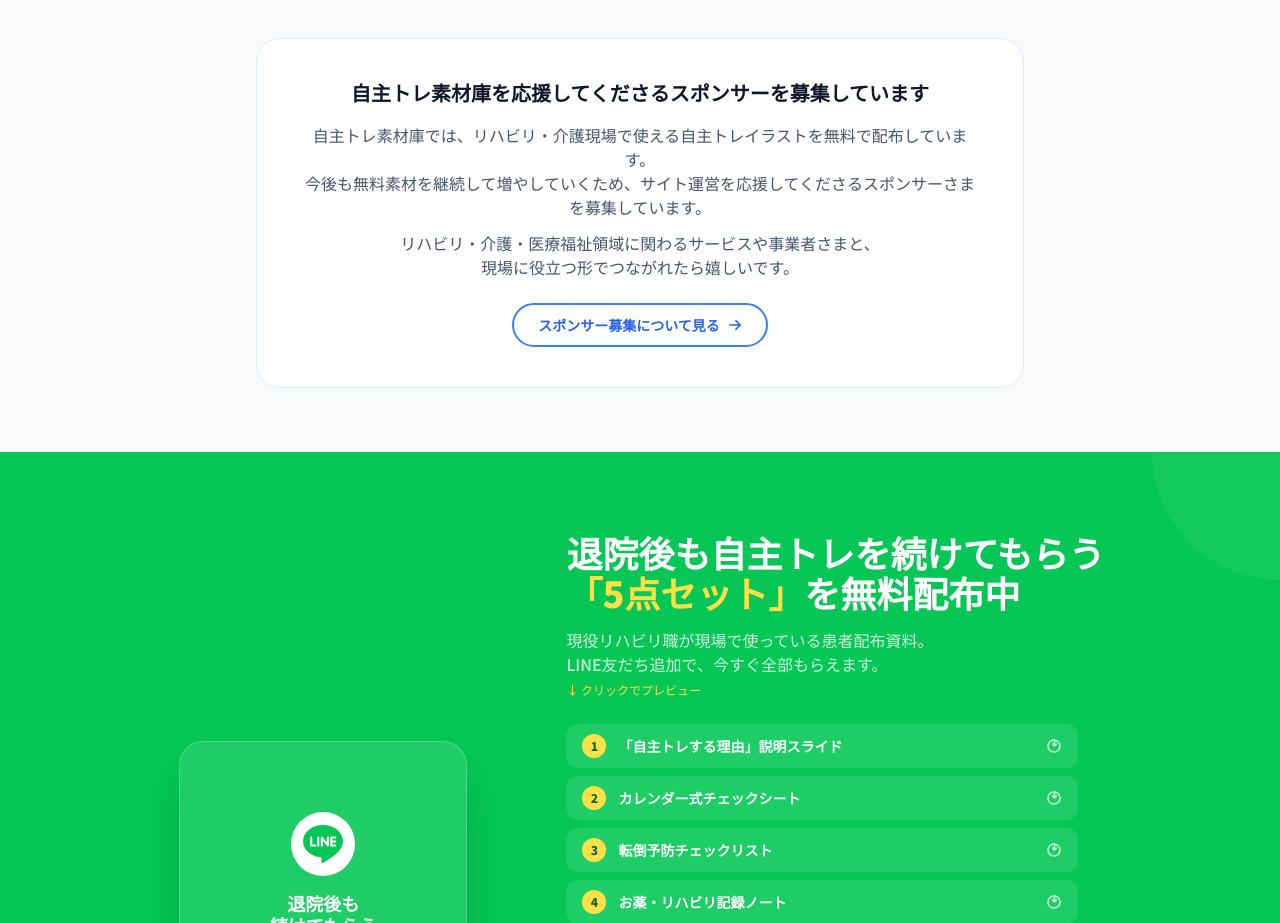
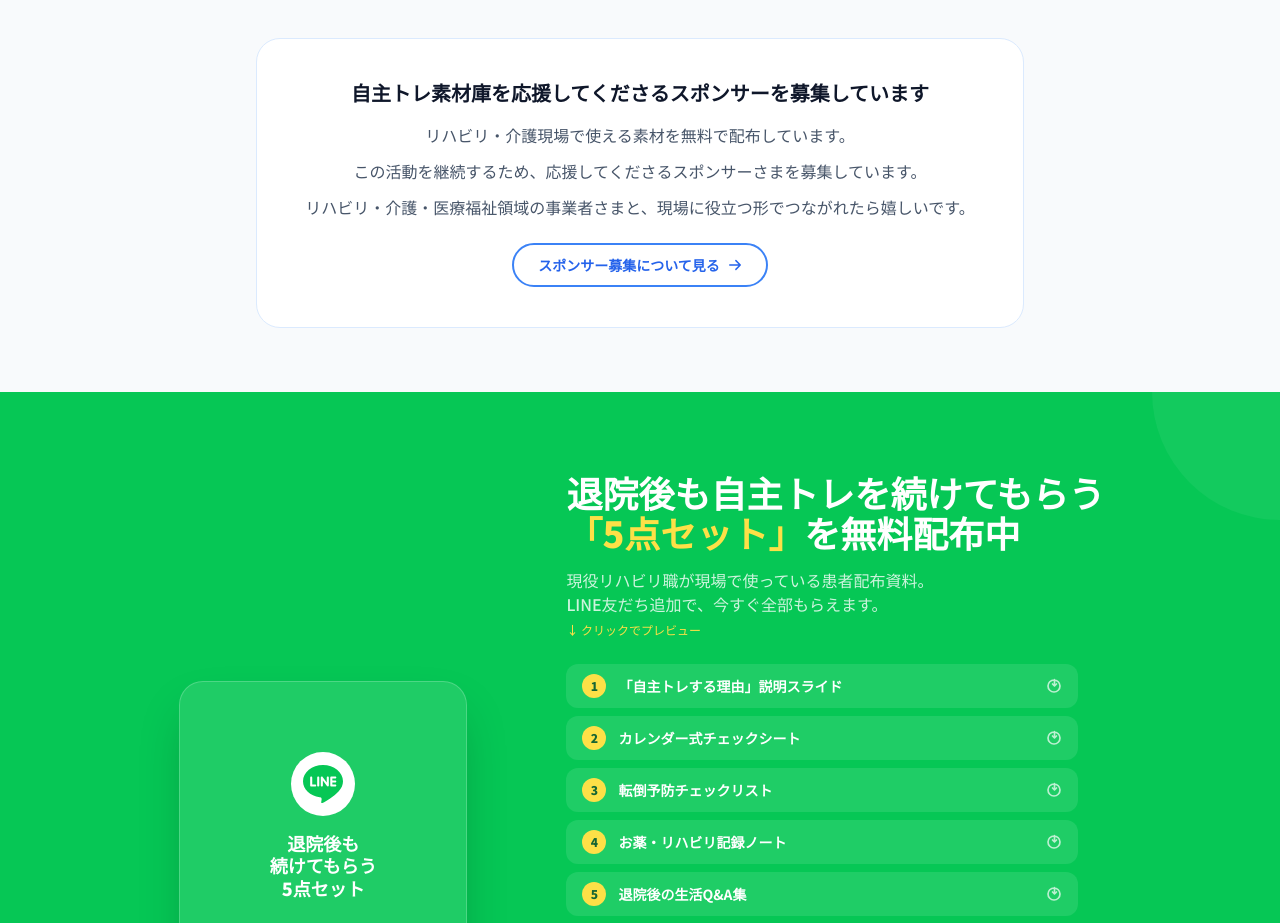
Before and after one commit to makomaru2023/jishutore-starter, a Next.js app: page / in a window 1280 px wide. Shown: the part 3940-4863 px from the top of the page. Built offline with nearby package versions, Linux system fonts and the light colour scheme.

Commit message:
fix: shorten SponsorRecruitment text so each sentence fits on one line
Co-Authored-By: Claude Opus 4.7 <noreply@anthropic.com>

```diff
--- a/src/components/SponsorRecruitment.tsx
+++ b/src/components/SponsorRecruitment.tsx
@@ -53,14 +53,13 @@ export function SponsorRecruitment({
                         自主トレ素材庫を応援してくださるスポンサーを募集しています
                     </h2>
                     <p className="text-sm sm:text-base text-slate-600 leading-relaxed mb-3">
-                        自主トレ素材庫では、リハビリ・介護現場で使える自主トレイラストを無料で配布しています。
-                        <br className="hidden sm:block" />
-                        今後も無料素材を継続して増やしていくため、サイト運営を応援してくださるスポンサーさまを募集しています。
+                        リハビリ・介護現場で使える素材を無料で配布しています。
+                    </p>
+                    <p className="text-sm sm:text-base text-slate-600 leading-relaxed mb-3">
+                        この活動を継続するため、応援してくださるスポンサーさまを募集しています。
                     </p>
                     <p className="text-sm sm:text-base text-slate-600 leading-relaxed mb-6">
-                        リハビリ・介護・医療福祉領域に関わるサービスや事業者さまと、
-                        <br className="hidden sm:block" />
-                        現場に役立つ形でつながれたら嬉しいです。
+                        リハビリ・介護・医療福祉領域の事業者さまと、現場に役立つ形でつながれたら嬉しいです。
                     </p>
                     <Link
                         href="/sponsor"
```
